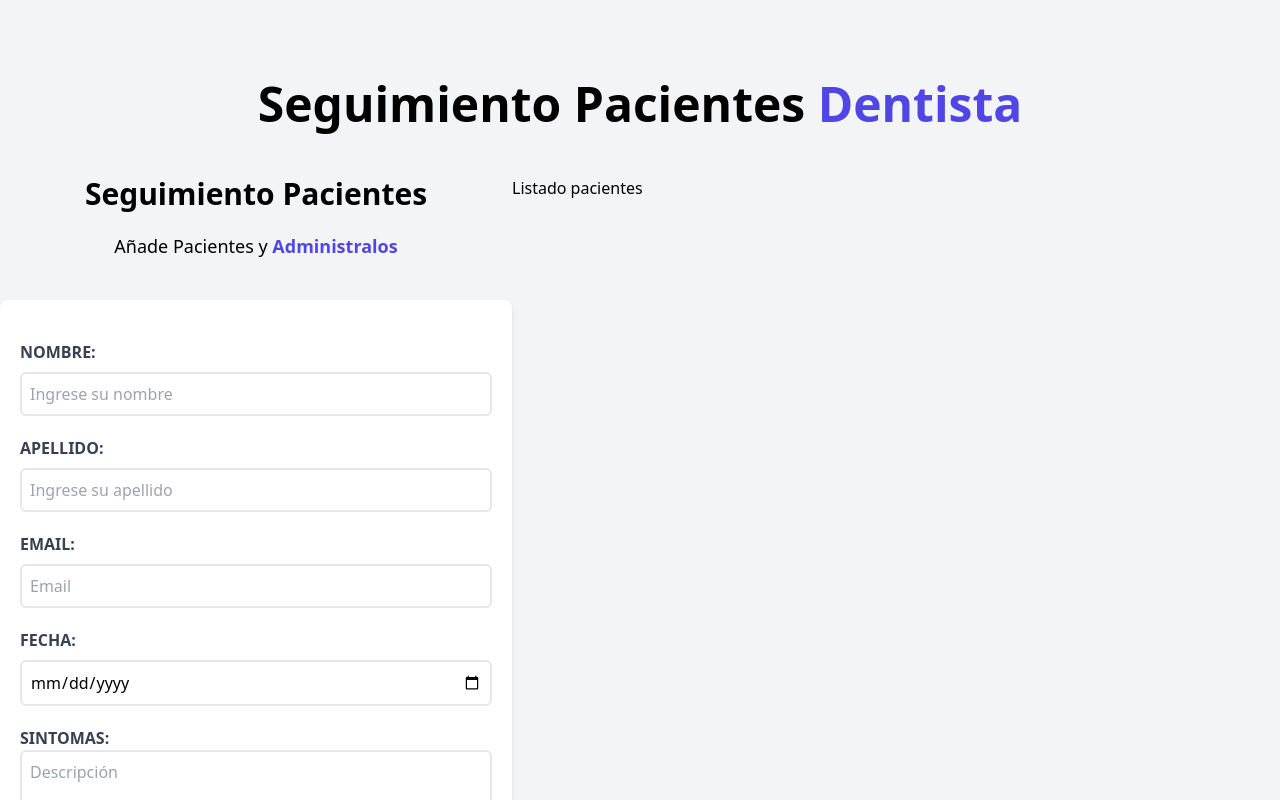
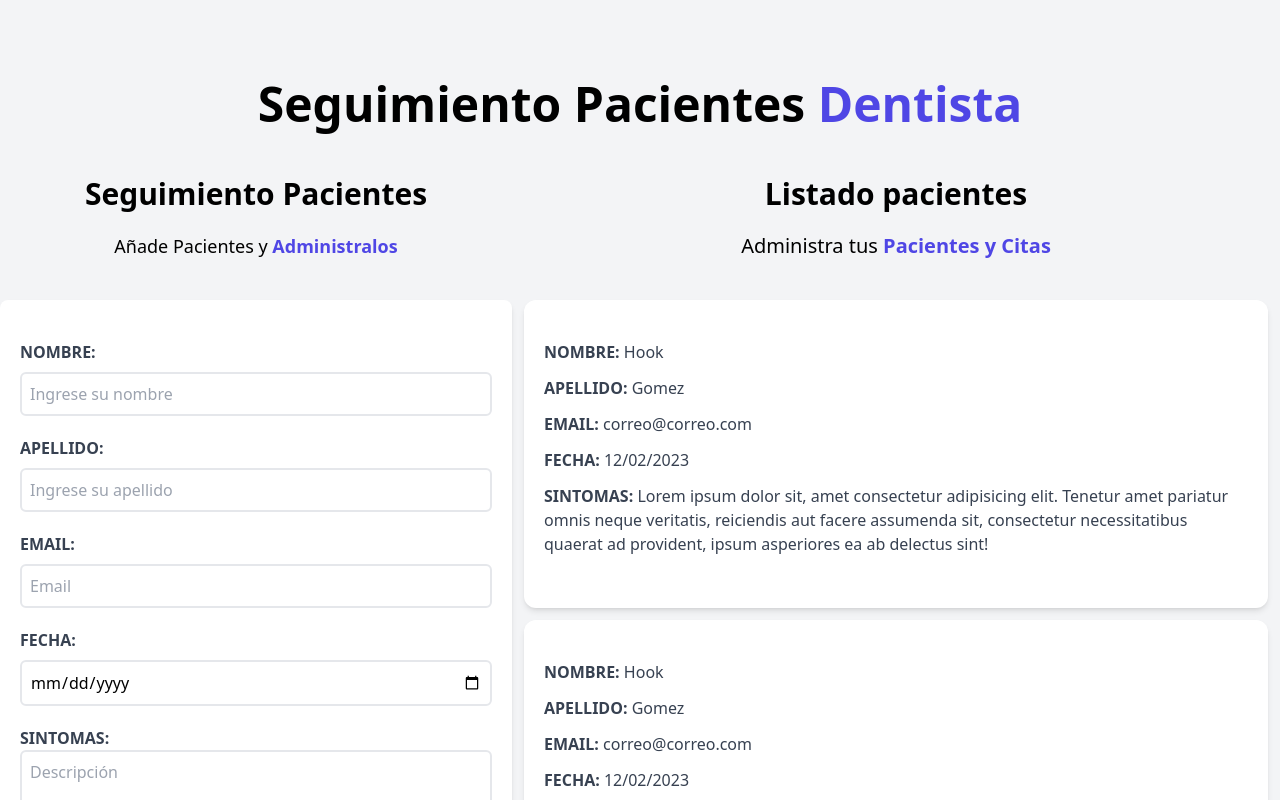
Before and after one commit to cuauhvip07/citas-react, a React (Vite) app: page / in a window 1280 px wide. Shown: the top 800 px of the page. Built offline with nearby package versions, Linux system fonts and the light colour scheme.

Commit message:
Finalizacion lista pacientes
Finalizacion del archivo lista de pacientes en la parte del diseño

```diff
--- a/src/components/ListadoPacientes.jsx
+++ b/src/components/ListadoPacientes.jsx
@@ -1,10 +1,16 @@
-
+import Paciente from "./Paciente";
 
 function ListadoPacientes(){
 
     return(
-        <div className="md:w-1/2 lg:w-3/5">
-            <h2>Listado pacientes</h2>
+        <div className="md:w-1/2 lg:w-3/5 md:h-screen overflow-y-scroll">
+            <h2 className="font-black text-3xl text-center">Listado pacientes</h2>
+            <p className="text-xl text-center mt-5 mb-10 ">Administra tus {' '}<span className="text-indigo-600 font-bold">Pacientes y Citas</span></p>
+
+            <Paciente />
+            <Paciente />
+            <Paciente />
+            <Paciente />
         </div>
     )
 }
--- /dev/null
+++ b/src/components/Paciente.jsx
@@ -0,0 +1,19 @@
+
+
+const Paciente = () => {
+    return (
+        <div className="m-3 bg-white shadow-md px-5 py-10 rounded-xl">
+            <p className="font-bold mb-3 text-gray-700 uppercase">Nombre:{' '}<span className="font-normal normal-case">Hook</span></p>
+
+            <p className="font-bold mb-3 text-gray-700 uppercase">Apellido:{' '}<span className="font-normal normal-case">Gomez</span></p>
+
+            <p className="font-bold mb-3 text-gray-700 uppercase">Email:{' '}<span className="font-normal normal-case">correo@correo.com</span></p>
+
+            <p className="font-bold mb-3 text-gray-700 uppercase">Fecha:{' '}<span className="font-normal normal-case">12/02/2023</span></p>
+
+            <p className="font-bold mb-3 text-gray-700 uppercase">Sintomas:{' '}<span className="font-normal normal-case">Lorem ipsum dolor sit, amet consectetur adipisicing elit. Tenetur amet pariatur omnis neque veritatis, reiciendis aut facere assumenda sit, consectetur necessitatibus quaerat ad provident, ipsum asperiores ea ab delectus sint!</span></p>
+        </div>
+    )
+}
+
+export default Paciente
```
